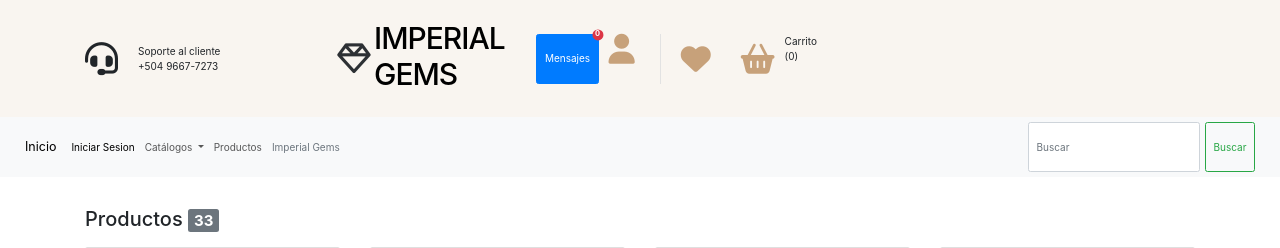
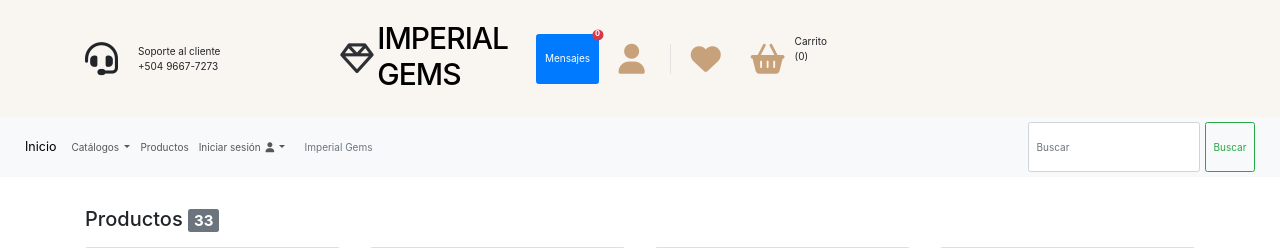
Before and after one commit to jar12a/ProyectoJoyeria, a PHP site: page /ProyectoJoyeria/catalago1.php in a window 1280 px wide. Shown: the top 248 px of the page. Run offline with PHP 8.4, Linux system fonts and the light colour scheme; data comes from the database, SQL or seed files in the repository; some libraries are stand-ins or nearby versions.

Commit message:
Agregar comentarios para iniciar sesión en varios archivos PHP

```diff
--- a/catalago1.php
+++ b/catalago1.php
@@ -1,5 +1,5 @@
 <?php
-session_start();
+session_start(); // Iniciar sesión
 include 'complementos/head.php';
 include 'confi/conexion.php';
 
--- a/categoria_anillos.php
+++ b/categoria_anillos.php
@@ -1,5 +1,5 @@
 <?php
-session_start();
+session_start(); // Iniciar sesión
 include 'complementos/head.php';
 include 'confi/conexion.php';
 ?>
--- a/categoria_aritos.php
+++ b/categoria_aritos.php
@@ -1,5 +1,5 @@
 <?php
-session_start();
+session_start(); // Iniciar sesión
 include 'complementos/head.php';
 include 'confi/conexion.php';
 ?>
--- a/categoria_brazaletes.php
+++ b/categoria_brazaletes.php
@@ -1,5 +1,5 @@
 <?php
-session_start();
+session_start(); // Iniciar sesión
 include 'complementos/head.php';
 include 'confi/conexion.php';
 ?>
--- a/categoria_cadena.php
+++ b/categoria_cadena.php
@@ -1,5 +1,5 @@
 <?php
-session_start();
+session_start(); // Iniciar sesión
 include 'complementos/head.php';
 include 'confi/conexion.php';
 ?>
--- a/complementos/head.php
+++ b/complementos/head.php
@@ -1,13 +1,15 @@
 <!DOCTYPE html>
 <html lang="es">
+
 <head>
     <meta charset="UTF-8">
     <meta name="viewport" content="width=device-width, initial-scale=1.0">
     <title>Imperial Gems</title>
     <link rel="stylesheet" href="https://cdn.jsdelivr.net/npm/bootstrap@5.3.0/dist/css/bootstrap.min.css">
     <link rel="stylesheet" href="styles.css">
-    <script src="https://kit.fontawesome.com/tu_codigo_aqui.js" crossorigin="anonymous"></script>
+
 </head>
+
 <body>
 
     <div class="container-hero">
@@ -39,7 +41,12 @@
                                 <span class="visually-hidden">unread messages</span>
                             </span>
                         </button>
+
+
+                        <a href="/ProyectoJoyeria/dashboard/login.php" class="icon-link">
                             <i class="fa-solid fa-user"></i>
+                        </a>
+
                         <a href="/ProyectoJoyeria/listadedeseo.php" class="icon-link">
                             <i class="fa-solid fa-heart"></i>
                         </a>
@@ -48,7 +55,8 @@
                         </a>
                         <div class="content-shopping-cart">
                             <span class="text">Carrito</span>
-                        <span class="number" id="cart-count">(<?php
+                            <span class="number" id="cart-count">(
+                                <?php
                                 echo (empty($_SESSION['carrito'])) ? 0 : count($_SESSION['carrito']);
                                 ?>)</span>
                         </div>
@@ -69,7 +77,7 @@
             <div class="collapse navbar-collapse" id="navbarSupportedContent">
                 <ul class="navbar-nav me-auto mb-2 mb-lg-0">
                     <li class="nav-item">
-                    <a class="nav-link active" aria-current="page" href="/ProyectoJoyeria/dashboard/login.php">Iniciar Sesion</a>
+
                     </li>
                     <li class="nav-item dropdown">
                         <a class="nav-link dropdown-toggle" href="#" role="button" data-bs-toggle="dropdown"
@@ -81,19 +89,56 @@
                             <li><a class="dropdown-item" href="categoria_anillos.php">Anillos</a></li>
                             <li><a class="dropdown-item" href="categoria_cadena.php">Cadenas</a></li>
                             <li><a class="dropdown-item" href="categoria_brazaletes.php">Brazaletes</a></li>
-                        <li><hr class="dropdown-divider"></li>
+                            <li>
+                                <hr class="dropdown-divider">
+                            </li>
                             <li><a class="dropdown-item" href="#">Algo más aquí</a></li>
                         </ul>
                     </li>
                     <li class="nav-item">
                         <a class="nav-link" href="/ProyectoJoyeria/catalago1.php">Productos</a>
                     </li>
+                    <ul class="navbar-nav ms-auto me-0 me-md-3 my-2 my-md-0">
+                        <li class="nav-item dropdown">
+                            <a class="nav-link dropdown-toggle" id="navbarDropdown" href="#" role="button" data-bs-toggle="dropdown" aria-expanded="false">
+                                <?php
+                                // Verifica si la variable de sesión 'nombre' está definida y no está vacía
+                                if (isset($_SESSION['nombre']) && !empty($_SESSION['nombre'])) {
+                                    echo $_SESSION['nombre']; // Imprime el nombre de quien está conectado
+                                } else {
+                                    echo 'Iniciar sesión'; // No imprime nada si no hay nadie conectado
+                                }
+                                ?>
+
+                                <i class="fas fa-user fa-fw"></i></a>
+                            <ul class="dropdown-menu dropdown-menu-end" aria-labelledby="navbarDropdown">
+
+                                <hr class="dropdown-divider" />
+                        </li>
+                        <li>
+                            <?php
+                            // Verifica si la sesión está iniciada (por ejemplo, si 'nombre' está en la sesión)
+                            if (isset($_SESSION['nombre']) && !empty($_SESSION['nombre'])) {
+                                // Si está conectado, muestra el enlace para cerrar sesión
+                                echo '<a class="dropdown-item" href="/ProyectoJoyeria/dashboard/logout.php">Cerrar sesión</a>';
+                            } else {
+                                // Si no está conectado, muestra el enlace para iniciar sesión
+                                echo '<a class="nav-link active" aria-current="page" href="/ProyectoJoyeria/dashboard/login.php">Iniciar sesión</a>';
+                            }
+                            ?>
+                        </li>
+                    </ul>
+                    </li>
+                </ul>
+
+
                 <li class="nav-item">
                     <a class="nav-link disabled" aria-disabled="true">Imperial Gems</a>
+
                 </li>
                 </ul>
-            <form class="d-flex" role="search">
-                <input class="form-control me-2" type="search" placeholder="Buscar" aria-label="Search">
+                <form class="d-flex" role="search" action="filtradobusqueda.php" method="GET">
+                    <input class="form-control me-2" type="search" name="busqueda" placeholder="Buscar" aria-label="Search">
                     <button class="btn btn-outline-success" type="submit">Buscar</button>
                 </form>
             </div>
@@ -115,6 +160,7 @@
         // Llamar a la función para actualizar el contador del carrito al cargar la página
         document.addEventListener('DOMContentLoaded', actualizarContadorCarrito);
     </script>
+    <script src="https://kit.fontawesome.com/45b2b3afef.js" crossorigin="anonymous"></script>
+</body>
 
-</body>
 </html>
--- a/index.php
+++ b/index.php
@@ -1,6 +1,7 @@
 <?php
+session_start(); // Iniciar sesión
+include 'complementos/head.php';
 
-include 'complementos/head.php';
 
 
 
```
Lines whose indentation alone changed are shown as unchanged.
